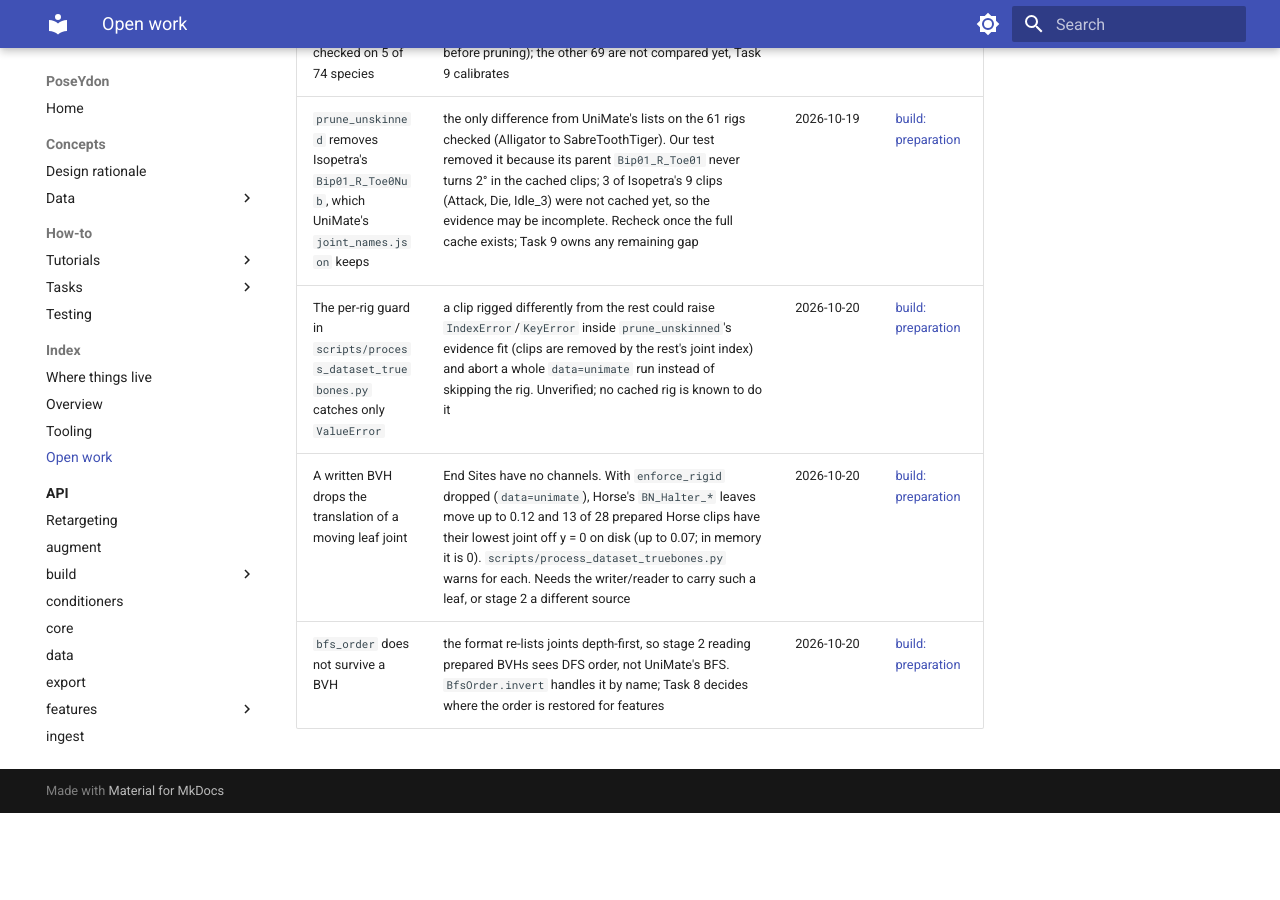
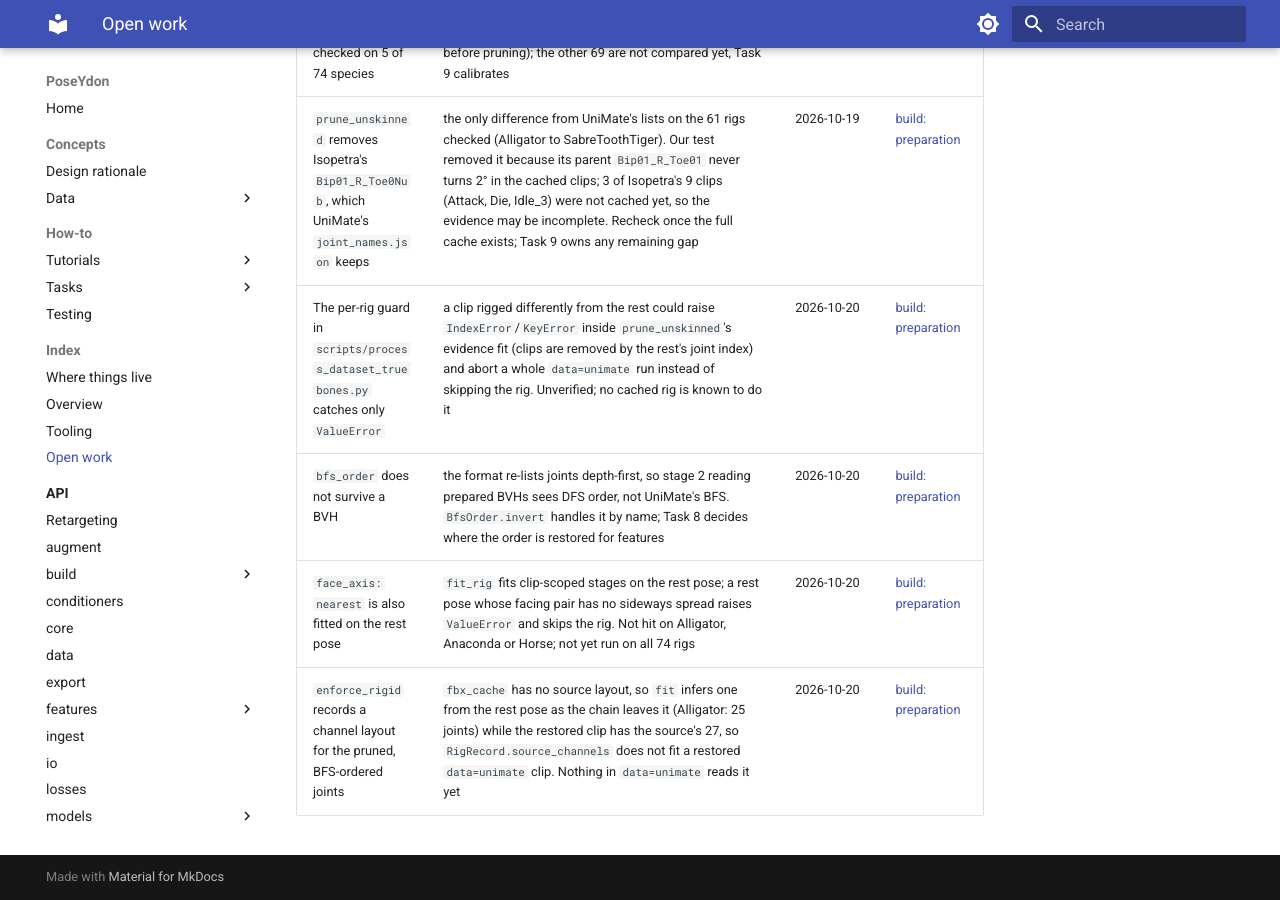
Before and after one commit to LuCazzola/PoseYdon, an MkDocs documentation site: the page built from docs/index/todo.md, in a window 1280 px wide and 900 px high, scrolled down 5411 px. Built offline with MkDocs 1.6.1 and Material for MkDocs 9.7.7, drawn with Linux system fonts in a browser that asks for light colours; comment, search, counter and statistics services are not loaded; before the commit the page ends 6224 px from its top, so only the background shows below that.

Commit message:
fix: data=unimate keeps enforce_rigid; drop the non-rigid helpers
enforce_rigid (drop) belongs in the UniMate chain (positions rebuilt from rest
offsets, only the root moves); it also fixes Horse's moving leaves being lost
in the written BVH (every Horse clip now has min Y 0 on disk). With it back,
CentreXZClip subclasses CentreXZ and scale/ground use the rigid forms again.
tree_diameter is public, the sanity check filters its checks instead of faking
a value; todo rows for the nearest-on-rest and channel-layout leftovers.

Co-Authored-By: Claude Sonnet 5.5 <noreply@anthropic.com>
Claude-Session: https://claude.ai/code/session_01NbxYjYbzBzEyFYYkxA8kva

```diff
--- a/docs/index/todo.md
+++ b/docs/index/todo.md
@@ -45,5 +45,6 @@ it, where one does.
 | `fbx_cache` armature checked on 5 of 74 species | Alligator, Anaconda, Horse, KingCobra and Monkey contain every joint UniMate published (superset only, before pruning); the other 69 are not compared yet, Task 9 calibrates | 2026-10-19 | [build](../api/build/index.md#limitations) |
 | `prune_unskinned` removes Isopetra's `Bip01_R_Toe0Nub`, which UniMate's `joint_names.json` keeps | the only difference from UniMate's lists on the 61 rigs checked (Alligator to SabreToothTiger). Our test removed it because its parent `Bip01_R_Toe01` never turns 2° in the cached clips; 3 of Isopetra's 9 clips (Attack, Die, Idle_3) were not cached yet, so the evidence may be incomplete. Recheck once the full cache exists; Task 9 owns any remaining gap | 2026-10-19 | [build: preparation](../api/build/preparation.md#limitations) |
 | The per-rig guard in `scripts/process_dataset_truebones.py` catches only `ValueError` | a clip rigged differently from the rest could raise `IndexError`/`KeyError` inside `prune_unskinned`'s evidence fit (clips are removed by the rest's joint index) and abort a whole `data=unimate` run instead of skipping the rig. Unverified; no cached rig is known to do it | 2026-10-20 | [build: preparation](../api/build/preparation.md#limitations) |
-| A written BVH drops the translation of a moving leaf joint | End Sites have no channels. With `enforce_rigid` dropped (`data=unimate`), Horse's `BN_Halter_*` leaves move up to 0.12 and 13 of 28 prepared Horse clips have their lowest joint off y = 0 on disk (up to 0.07; in memory it is 0). `scripts/process_dataset_truebones.py` warns for each. Needs the writer/reader to carry such a leaf, or stage 2 a different source | 2026-10-20 | [build: preparation](../api/build/preparation.md#limitations) |
 | `bfs_order` does not survive a BVH | the format re-lists joints depth-first, so stage 2 reading prepared BVHs sees DFS order, not UniMate's BFS. `BfsOrder.invert` handles it by name; Task 8 decides where the order is restored for features | 2026-10-20 | [build: preparation](../api/build/preparation.md#limitations) |
+| `face_axis: nearest` is also fitted on the rest pose | `fit_rig` fits clip-scoped stages on the rest pose; a rest pose whose facing pair has no sideways spread raises `ValueError` and skips the rig. Not hit on Alligator, Anaconda or Horse; not yet run on all 74 rigs | 2026-10-20 | [build: preparation](../api/build/preparation.md#limitations) |
+| `enforce_rigid` records a channel layout for the pruned, BFS-ordered joints | `fbx_cache` has no source layout, so `fit` infers one from the rest pose as the chain leaves it (Alligator: 25 joints) while the restored clip has the source's 27, so `RigRecord.source_channels` does not fit a restored `data=unimate` clip. Nothing in `data=unimate` reads it yet | 2026-10-20 | [build: preparation](../api/build/preparation.md#limitations) |
```
Also changed, not shown: docs/guides/concepts/data/roundtrip.md (+2 -2 lines), docs/index/tooling.md (+1 -1 lines), 4 other files.
